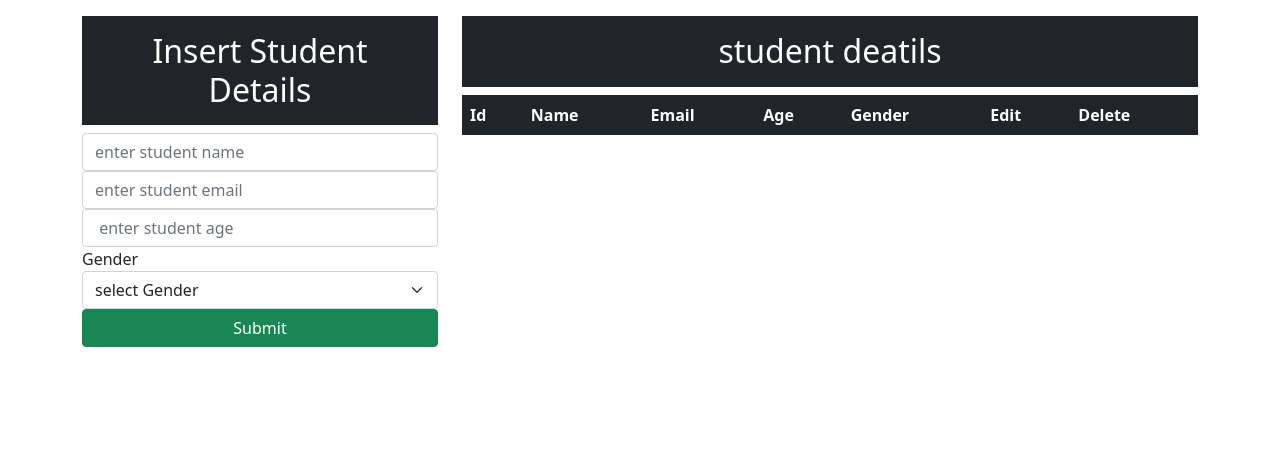
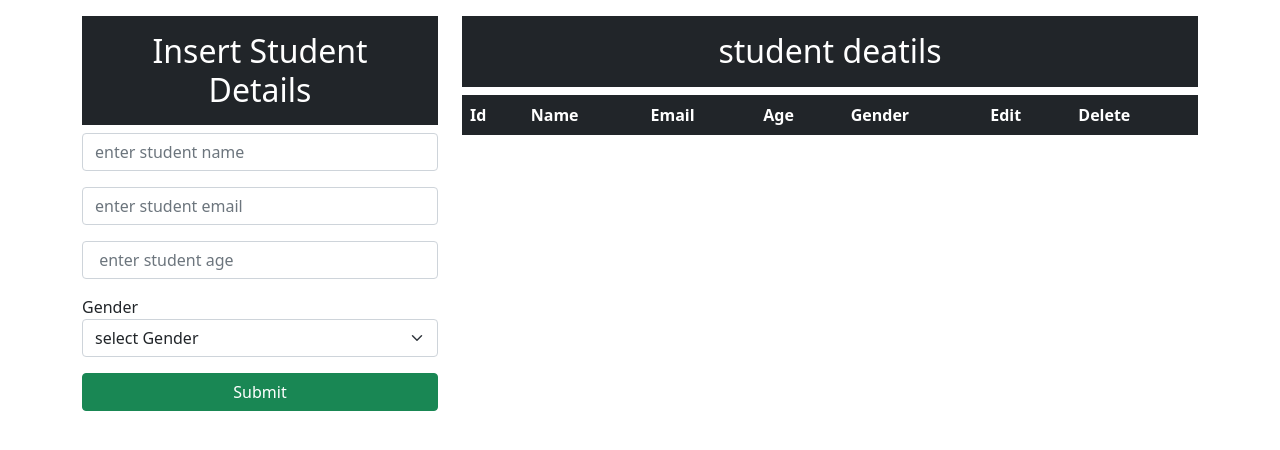
Before and after one commit to AjithGopinath6/CRUD, a Django app: template crudp/templates/index.html in a window 1280 px wide. Shown: the part 72-522 px from the top of the page. Run offline with Django 3.2, Linux system fonts and the light colour scheme; the template is opened without the code that fills it, so the values that code supplies are empty.

Commit message:
align the form

```diff
--- a/crudp/templates/index.html
+++ b/crudp/templates/index.html
@@ -28,16 +28,16 @@
 
 
           <form action="/insertData" method="post"> {% csrf_token %}
-            <div class="form-group">
+            <div class="form-group mb-3">
               <input type="text" class="form-control" placeholder="enter student name" name="name" required>
             </div>
-            <div class="form-group">
+            <div class="form-group mb-3">
               <input type="email" class="form-control" placeholder="enter student email" name="email" mt-3>
             </div>
-           <div class="form-group">
+           <div class="form-group mb-3">
             <input type="number" class="form-control" placeholder=" enter student age" name="age" mt-2>
            </div>
-           <div class="form-group">
+           <div class="form-group mb-3">
               <label for="gender">Gender</label>
               <select class="form-select" id="gender" name="gender">
                 <option selected>select Gender</option>
@@ -47,7 +47,7 @@
               </select>
            </div>
 
-            <div class="d-grid gap-2">
+            <div class="d-grid gap-2 mb-3">
               <button class="btn btn-success" type="submit" >Submit</button>
             </div>
           </form>
```
